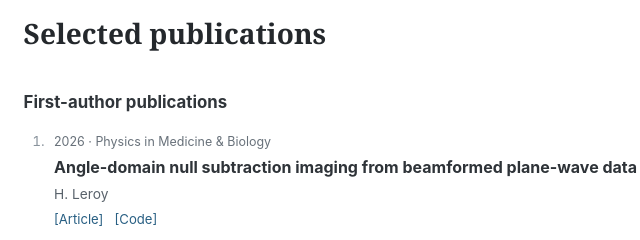
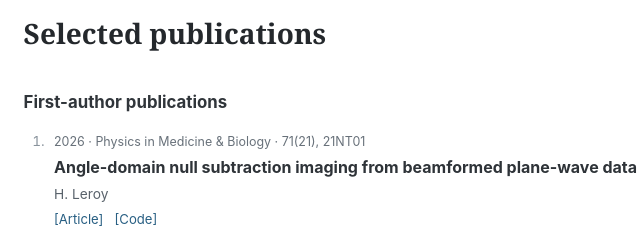
Before and after one commit to hacheleroy/hacheleroy.github.io, a plain HTML site: page index.html in a window 1280 px wide. Shown: the part 1060-1300 px from the top of the page, 386-1026 px from the left. Drawn offline with Linux system fonts and the light colour scheme; some icons are missing.

Commit message:
Add final Angle-NSI volume, issue, and article number
Update the webpage and downloadable CV to Physics in Medicine & Biology 71(21), 21NT01 (2026), DOI 10.1088/1361-6560/aebc08. Preserve the existing publication order and CV layout.

```diff
--- a/index.html
+++ b/index.html
@@ -134,7 +134,7 @@
         <h3 class="subheading">First-author publications</h3>
         <ol class="publication-list">
           <li class="publication">
-            <p class="publication-meta">2026 · Physics in Medicine &amp; Biology</p>
+            <p class="publication-meta">2026 · Physics in Medicine &amp; Biology · 71(21), 21NT01</p>
             <h3>Angle-domain null subtraction imaging from beamformed plane-wave data</h3>
             <p class="publication-authors">H. Leroy</p>
             <p class="publication-links"><a href="https://doi.org/10.1088/1361-6560/aebc08" target="_blank" rel="noreferrer">[Article]</a><a href="https://github.com/hacheleroy/angle_domain_NSI" target="_blank" rel="noreferrer">[Code]</a></p>
```
Also changed, not shown: 1 other file.
